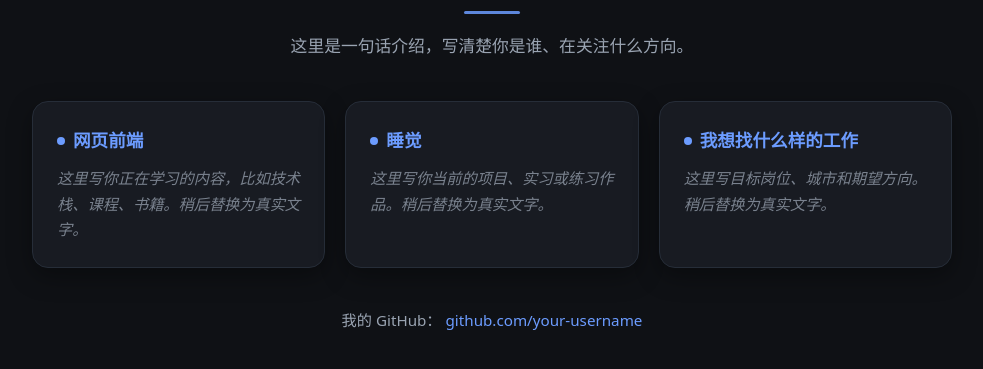
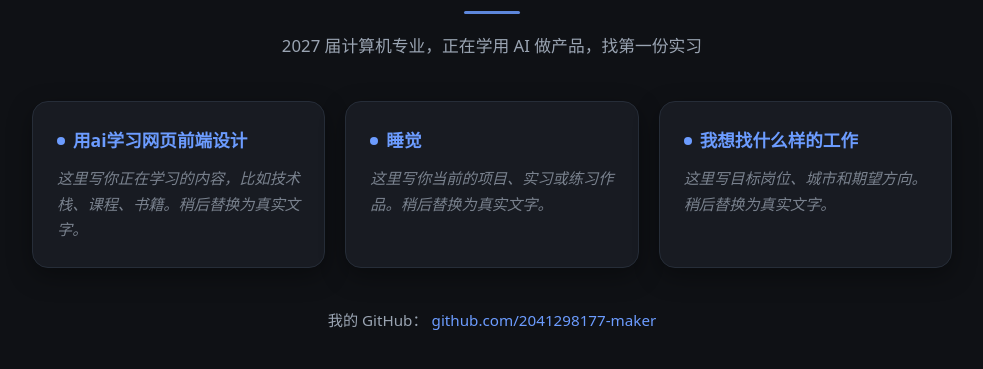
Before and after one commit to 2041298177-maker/my-first-page, a plain HTML site: page index.html in a window 1280 px wide. Shown: the part 267-636 px from the top of the page, without its empty margins (148-1131 px from the left). Drawn offline with Linux system fonts and the light colour scheme.

Commit message:
Add files via upload

```diff
--- a/index.html
+++ b/index.html
@@ -179,7 +179,7 @@
     <header class="header">
       <h1 class="name">ggbond</h1>
       <div class="divider"></div>
-      <p class="tagline">这里是一句话介绍，写清楚你是谁、在关注什么方向。</p>
+      <p class="tagline">2027 届计算机专业，正在学用 AI 做产品，找第一份实习</p>
     </header>
 
     <!-- 中部区域：三张卡片 -->
@@ -187,7 +187,7 @@
 
       <!-- 卡片 1：我在学什么 -->
       <section class="card">
-        <h2>网页前端</h2>
+        <h2>用ai学习网页前端设计</h2>
         <p class="placeholder">这里写你正在学习的内容，比如技术栈、课程、书籍。稍后替换为真实文字。</p>
       </section>
 
@@ -209,7 +209,7 @@
     <footer class="footer">
       <p>
         我的 GitHub：
-        <a href="#" target="_blank" rel="noopener">github.com/your-username</a>
+        <a href="#" target="_blank" rel="noopener">github.com/2041298177-maker</a>
       </p>
     </footer>
 
```
